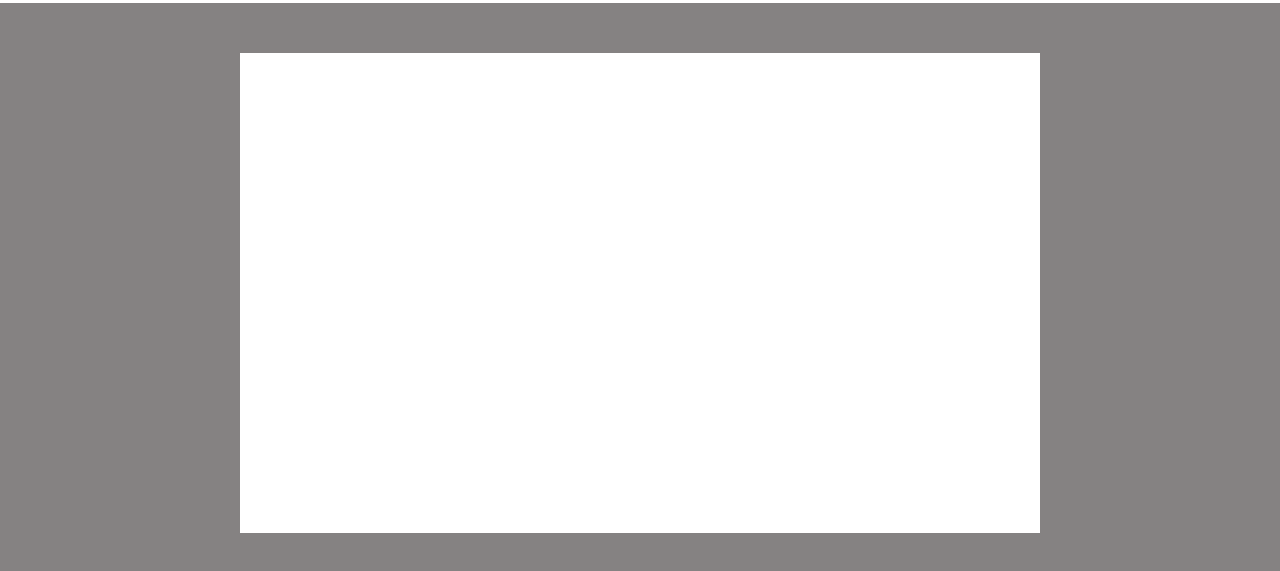
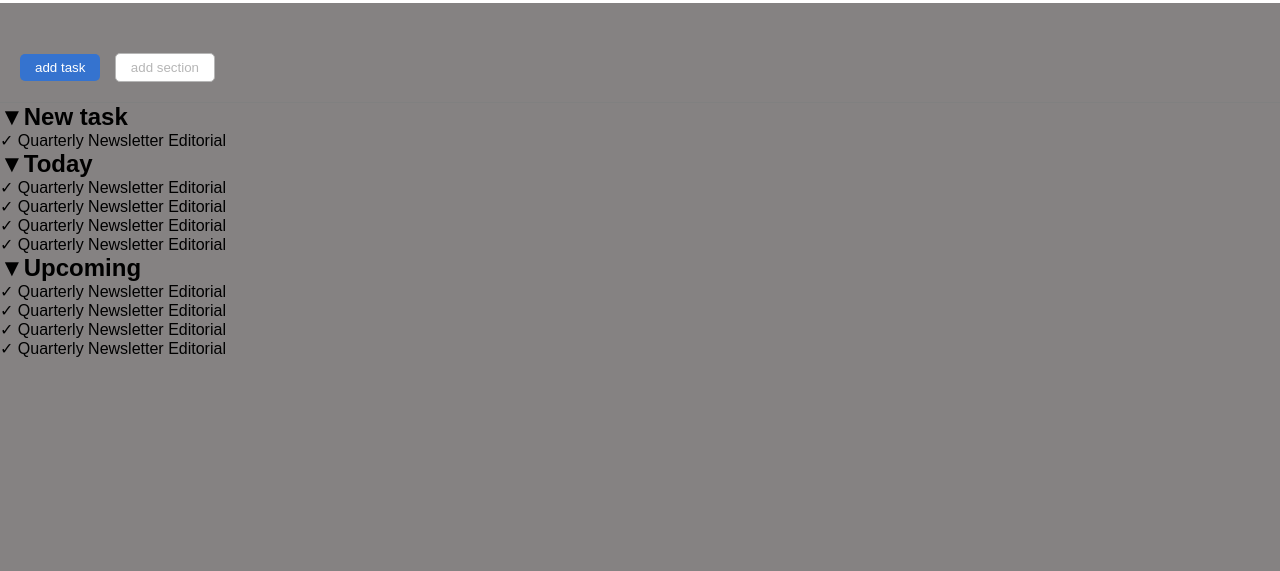
Before and after one commit to LorenzoSeverini/html-css-toboolist, a plain HTML site: page index.html in a window 1280 px wide. Shown: the part 57-628 px from the top of the page. Drawn offline with Linux system fonts and the light colour scheme.

Commit message:
feat (section) to do list

```diff
--- a/index.html
+++ b/index.html
@@ -17,15 +17,36 @@
 
     <!-- creazione container per il main -->
 
-    <div class="container">
+    <main>
+        <section id="button">
+            <button class="button1">add task</button>
+            <button class="button2">add section</button>
+        </section>
 
-        <main>
-            <section>
+        <section id="todolist">
 
-            </section>
-        </main>
+            <h2><span id="simbolo">&#9660</span>New task</h2>
+            <div><span>&#10003</span> Quarterly Newsletter <span>Editorial</span></div>
 
-    </div>
+
+            <h2><span id="simbolo">&#9660</span>Today</h2>
+            <div><span>&#10003</span> Quarterly Newsletter <span>Editorial</span></div>
+            <div><span>&#10003</span> Quarterly Newsletter <span>Editorial</span></div>
+            <div><span>&#10003</span> Quarterly Newsletter <span>Editorial</span></div>
+            <div><span>&#10003</span> Quarterly Newsletter <span>Editorial</span></div>
+
+
+
+            <h2><span id="simbolo">&#9660</span>Upcoming</h2>
+            <div><span>&#10003</span> Quarterly Newsletter <span>Editorial</span></div>
+            <div><span>&#10003</span> Quarterly Newsletter <span>Editorial</span></div>
+            <div><span>&#10003</span> Quarterly Newsletter <span>Editorial</span></div>
+            <div><span>&#10003</span> Quarterly Newsletter <span>Editorial</span></div>
+
+        </section>
+    </main>
+
+
 
 </body>
 </html>
```
